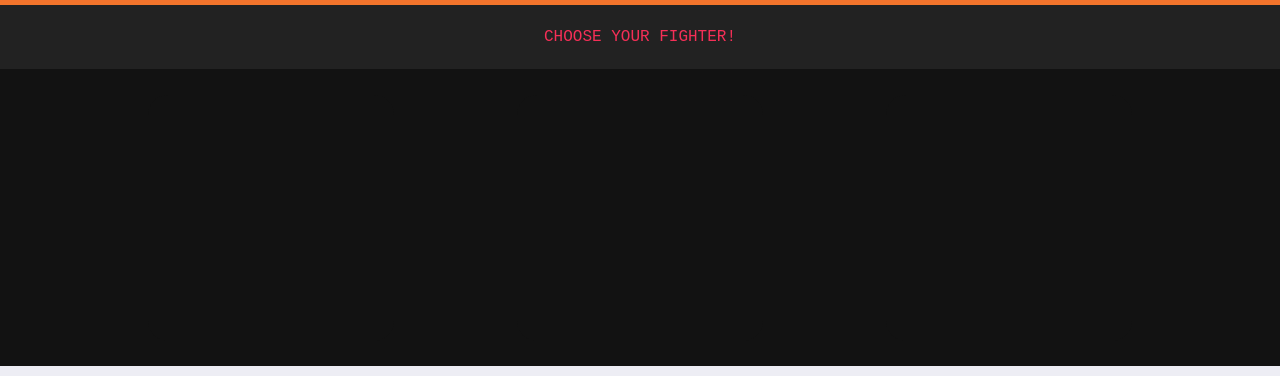
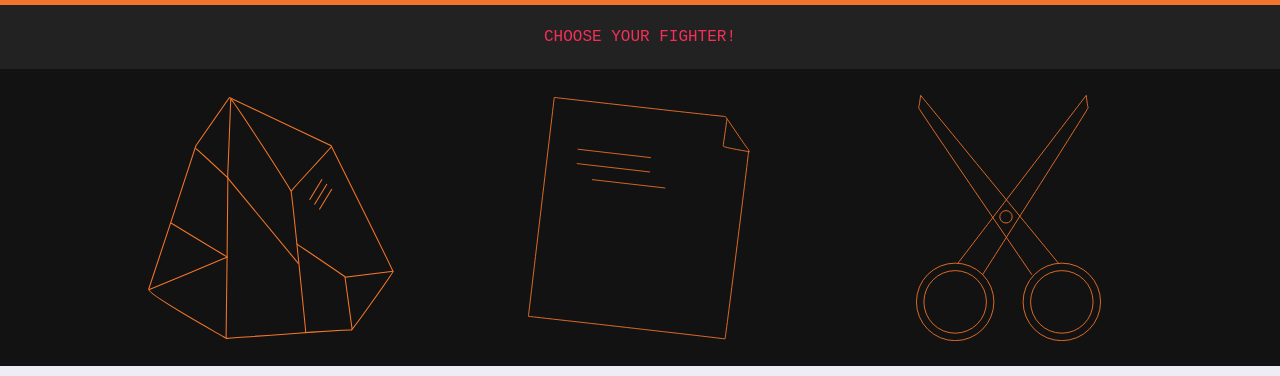
Before and after one commit to alastairfarman/Rock-Paper-Scissors, a plain HTML site: page index.html in a window 1280 px wide. Shown: the part 137-513 px from the top of the page. Drawn offline with Linux system fonts and the light colour scheme; the site is published under a folder, as on GitHub Pages, so addresses that start at the root find nothing; a web font is replaced by a local one.

Commit message:
Update URL for background image of buttons

```diff
--- a/styles.css
+++ b/styles.css
@@ -43,7 +43,7 @@
 
 
 #Rock.Button {
-    background-image: url(/images/rock.svg);
+    background-image: url(./images/rock.svg);
     background-repeat: no-repeat;
     background-size: contain;
     background-position: center;
@@ -61,7 +61,7 @@
 }
 
 #Paper.Button {
-    background-image: url(/images/paper.svg);
+    background-image: url(./images/paper.svg);
     background-repeat: no-repeat;
     background-size: contain;
     background-position: center;
@@ -79,7 +79,7 @@
 }
 
 #Scissors.Button {
-    background-image: url(/images/scissors.svg);
+    background-image: url(./images/scissors.svg);
     background-repeat: no-repeat;
     background-size: contain;
     background-position: center;
```
